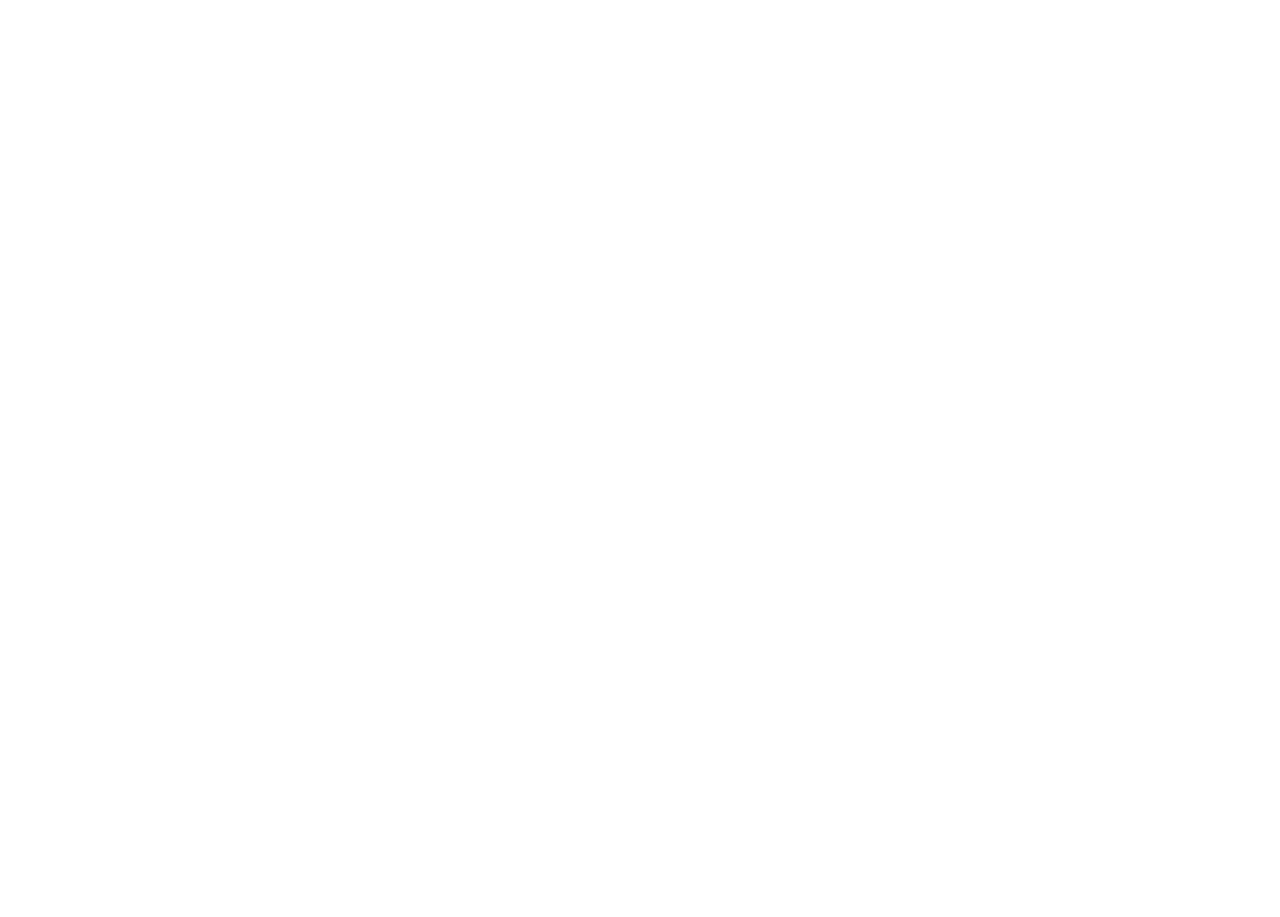
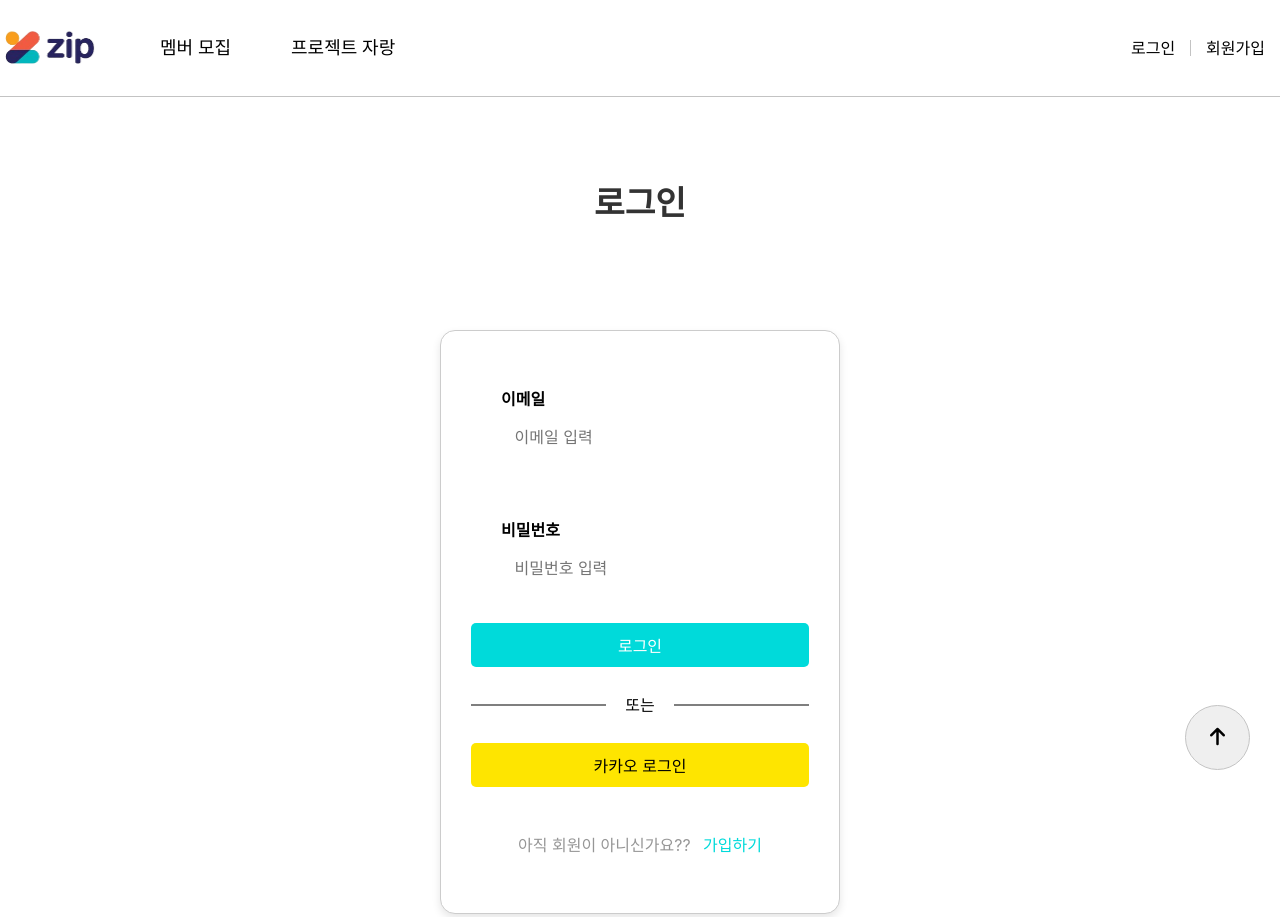
Before and after one commit to PKNU-JavaStudy/PROMOMO_Frontend, a plain HTML site: page login.html in a window 1280 px wide. Shown: the top 917 px of the page. Before the commit the page ends 800 px from the top, so only its background shows below. Drawn offline with Linux system fonts and the light colour scheme.

Commit message:
[#32]Feat: 로그인페이지 퍼블리싱
login.html, login.css 페이지 코드 생성

resolved: #32

```diff
--- /dev/null
+++ b/css/login.css
@@ -0,0 +1,128 @@
+/* 전체 wrap */
+.flex {
+    display: flex;
+    flex-direction: column;
+    justify-content: space-between;
+}
+
+/* 로그인 제목 스타일 */
+.login h1 {
+    color: #333;
+    text-align: center;
+    padding-top: 40px;
+    padding-bottom: 40px;
+    font-size: 2.083rem;
+    margin-top: 50px;
+    margin-bottom: 0;
+}
+
+
+.submit-box{
+    width: 400px;
+    margin: auto;
+    border-radius: 15px;
+    border: 1px solid #ccc;
+    box-shadow: 0 4px 8px rgba(0, 0, 0, 0.1);
+    padding: 30px;
+    background-color: #fff;
+}
+
+
+.email h2, .password h2 {
+    margin-top: 0;
+    font-size: 16px;
+    color: #666;
+    text-align: center;
+}
+
+/* input 창 크기 및 테두리 성정 */
+input[type="email"],
+input[type="password"] {
+    margin-top: 10px;
+    width: 300px;
+    height: 40px;
+    border: none;
+    padding: 0;
+}
+
+
+.input-group {
+    margin-top: 0;
+    margin-bottom: 5px;
+    padding: 30px;
+    background: transparent;
+    border: none;
+}
+
+
+input[type="submit"] {
+    width: 100%; /* 버튼 너비 조정 */
+    padding: 10px;
+    background-color: #00dada; /* 특정 색상 코드 적용 */
+    color: white; /* 글자색 */
+    border: none; /* 테두리 제거 */
+    border-radius: 5px; /* 모서리 둥글게 */
+    cursor: pointer; /* 커서 스타일 */
+    margin: auto;
+}
+
+input[type="submit"]:hover {
+    background-color: #009393; /* 호버 시 색상 변경 */
+}
+
+.kakaoLogin input[type="submit"] {
+    background-color: #FEE500; /* 카카오 로그인 버튼 색상 */
+    color: black;
+}
+
+.kakaoLogin input[type="submit"]:hover {
+    background-color: #ECD100; /* 호버 시 색상 변경 */
+}
+
+/* 구분선 스타일 */
+.separator {
+    text-align: center;
+    color: #000000;
+    margin: 20px 0;
+    position: relative; /* 위치 기준점 설정 */
+    padding: 10px 0; /* 선과 텍스트 사이의 간격 */
+}
+
+.separator::before,
+.separator::after {
+    content: ""; /* 가상 요소 내용 */
+    position: absolute; /* 절대 위치 */
+    top: 50%; /* 센터 정렬 */
+    height: 1px; /* 선의 두께 */
+    width: 40%; /* 선의 길이 */
+    background-color: #000000; /* 선의 색상 */
+    transform: translateY(-50%); /* 세로 중앙 정렬 */
+}
+
+.separator::before {
+    left: 0;
+}
+
+.separator::after {
+    right: 0;
+}
+
+
+/* 아직 회원이 아니신가요 영역 */
+.submit {
+    color: #969696;
+    text-align: center;
+    padding-top: 20px;
+    font-size: 1rem;
+    margin-top: 30px;
+    margin-bottom: 30px;
+}
+
+.submit a {
+    color: #00dada;
+    text-decoration: none;
+}
+
+.submit a:hover {
+    text-decoration: underline;
+}
--- a/login.html
+++ b/login.html
@@ -0,0 +1,53 @@
+<!doctype html>
+<html lang="en">
+
+<head>
+    <meta charset="UTF-8">
+    <meta name="viewport"
+          content="width=device-width, user-scalable=no, initial-scale=1.0, maximum-scale=1.0, minimum-scale=1.0">
+    <meta http-equiv="X-UA-Compatible" content="ie=edge">
+    <title>모집 | 로그인</title>
+    <!-- font awesome -->
+    <link rel="stylesheet" href="https://cdnjs.cloudflare.com/ajax/libs/font-awesome/6.5.2/css/all.min.css"
+          integrity="sha512-SnH5WK+bZxgPHs44uWIX+LLJAJ9/2PkPKZ5QiAj6Ta86w+fsb2TkcmfRyVX3pBnMFcV7oQPJkl9QevSCWr3W6A=="
+          crossorigin="anonymous" referrerpolicy="no-referrer"/>
+    <!-- 직접 구현한 CSS -->
+    <link rel="stylesheet" href="./css/reset.css"/>
+    <link rel="stylesheet" href="./css/common.css"/>
+    <link rel="stylesheet" href="./css/login.css"/>
+
+    <script src="./js/common.js"></script>
+    <script defer src="./common/header.js"></script>
+    <script defer src="./common/footer.js"></script>
+</head>
+<body>
+<div class="login"><h1>로그인</h1></div>
+<main>
+    <div class="wrap flex">
+        <form class="submit-box" action="/submit-login" method="POST"> <!-- 로그인 데이터를 처리할 서버의 URL -->
+            <div class="input-group">
+                <h2 for="email">이메일</h2>
+                <input type="email" id="email" placeholder="   이메일 입력" required>
+            </div>
+            <div class="input-group">
+                <h2 for="password">비밀번호</h2>
+                <input type="password" id="password" placeholder="   비밀번호 입력" minlength="5" required>
+            </div>
+
+            <div class="inputLogin">
+                <input type="submit" value="로그인" class="inputLogin">
+            </div>
+
+            <div class="separator">또는</div> <!-- 시각적 구분선 추가 -->
+            <div class="kakaoLogin">
+                <input type="submit" value="카카오 로그인" class="kakao">
+            </div>
+            <div class="submit">아직 회원이 아니신가요??
+                <span><a href="join.html">&ensp;가입하기</a></span> <!-- 회원가입 페이지 링크 수정 -->
+            </div>
+        </form>
+
+    </div>
+</main>
+</body>
+</html>
```
Also changed, not shown: join.html (+1 -0 lines).
